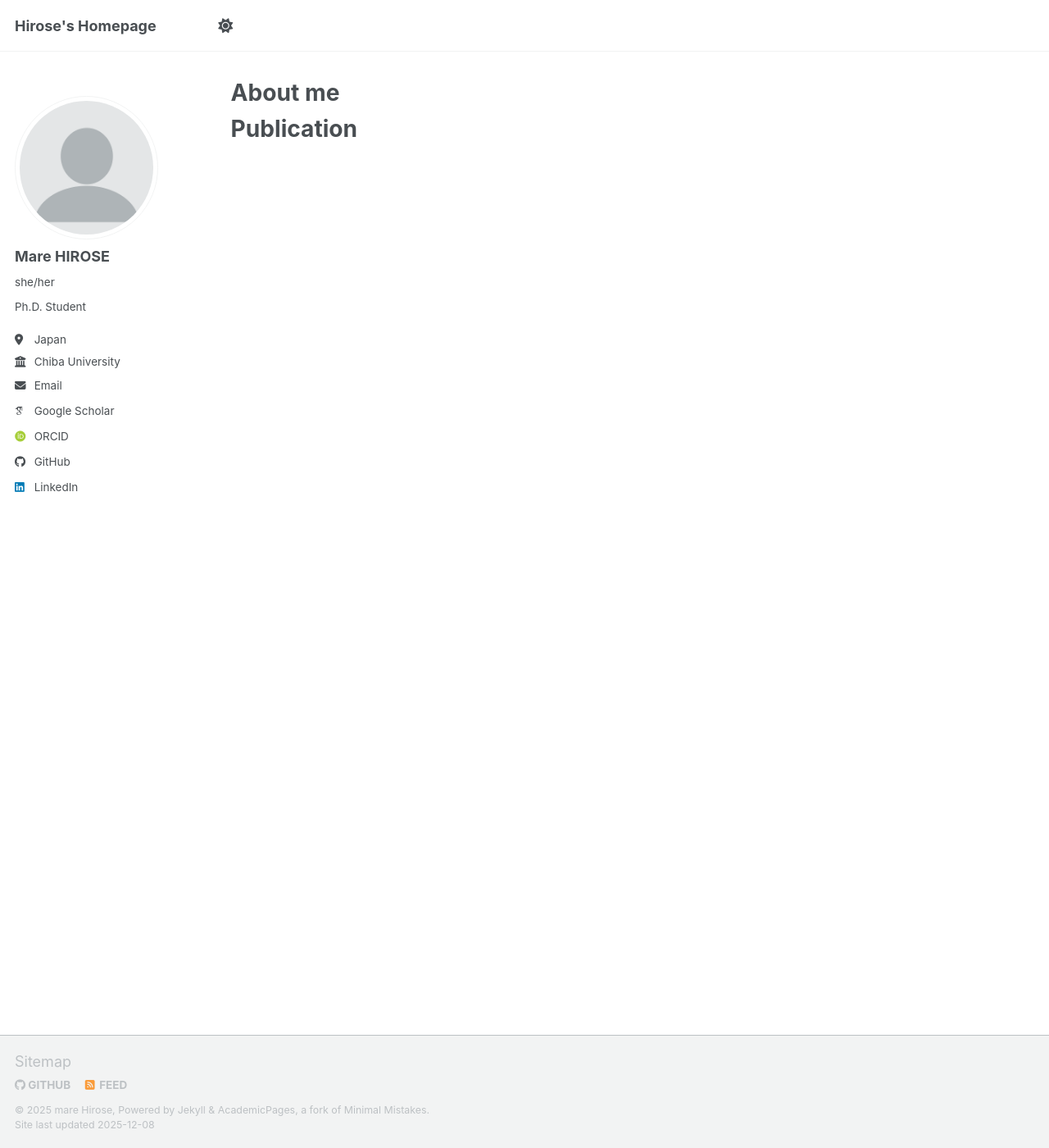
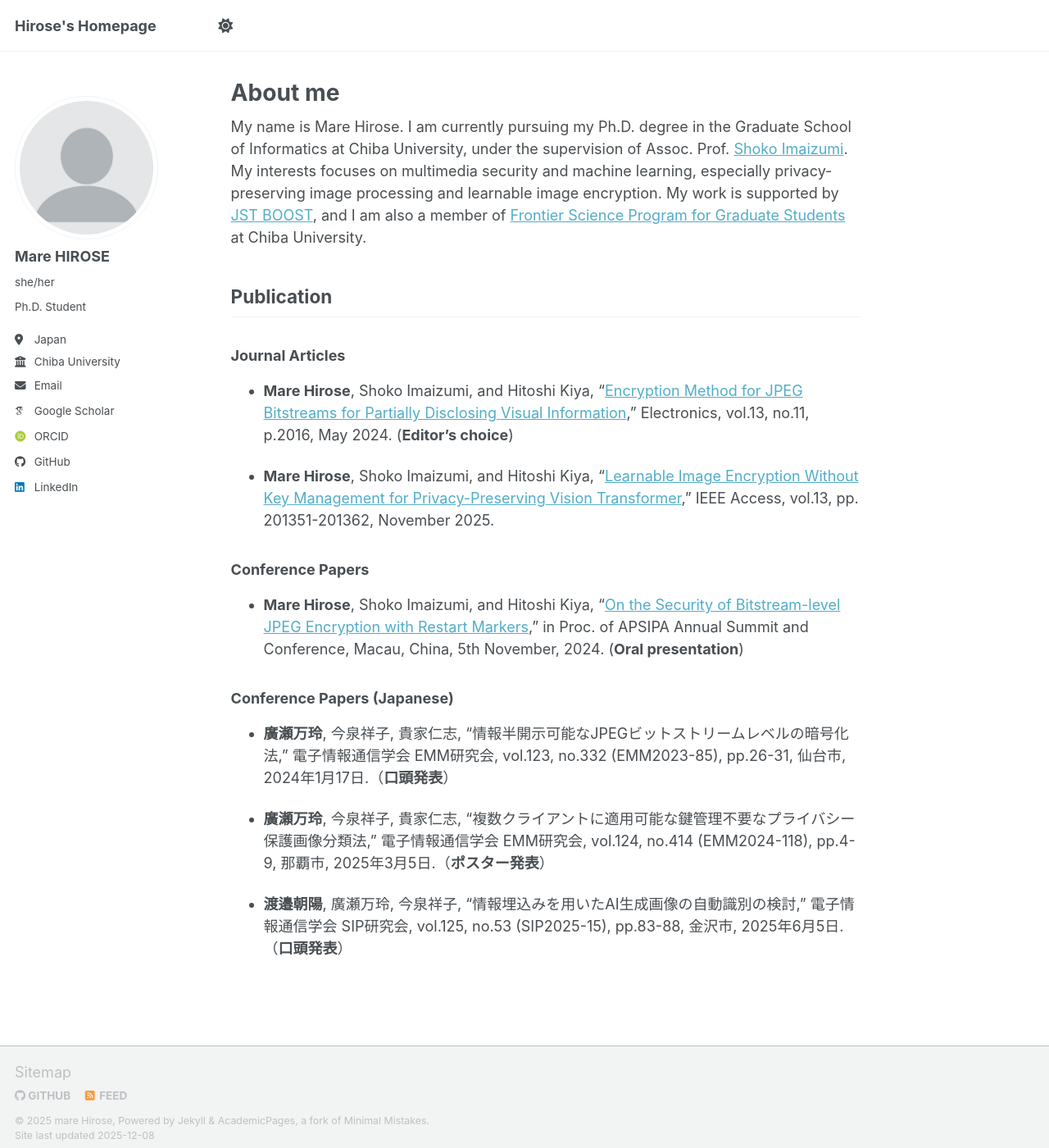
Before and after one commit to hirose-mare/.github.io, a Jekyll site: the page built from _pages/about.md, in a window 1280 px wide and 1400 px high. Shown: the whole window at 82% size. Built offline with Jekyll 4.4.1, drawn with Linux system fonts in a browser that asks for light colours; some web fonts are replaced; a script bundle is joined from its source files by our own code; library files that are not in the unit come from our copies.

Commit message:
Revise about page with personal and publication details
Updated the about page with personal information, publications, and conference papers.

```diff
--- a/_pages/about.md
+++ b/_pages/about.md
@@ -6,7 +6,24 @@ redirect_from:
   - /about/
   - /about.html
 ---
+My name is Mare Hirose. I am currently pursuing my Ph.D. degree in the Graduate School of Informatics at Chiba University, under the supervision of Assoc. Prof. [Shoko Imaizumi](https://msp.chiba-u.net/shoko_imaizumi/). My interests focuses on multimedia security and machine learning, especially privacy-preserving image processing and learnable image encryption. My work is supported by [JST BOOST](https://www.jst.go.jp/jisedai/boost-s/en/about/index.html), and I am also a member of [Frontier Science Program for Graduate Students]([https://www.jst.go.jp/jisedai/boost-s/en/about/index.html](https://www.se.chiba-u.jp/frontierscience/)) at Chiba University.
 
 
-Publication
-======
+## Publication
+### Journal Articles
+
+- **Mare Hirose**, Shoko Imaizumi, and Hitoshi Kiya, “[Encryption Method for JPEG Bitstreams for Partially Disclosing Visual Information](https://www.mdpi.com/2079-9292/13/11/2016),” Electronics, vol.13, no.11, p.2016, May 2024. (**Editor's choice**)
+
+- **Mare Hirose**, Shoko Imaizumi, and Hitoshi Kiya, “[Learnable Image Encryption Without Key Management for Privacy-Preserving Vision Transformer](https://ieeexplore.ieee.org/document/11261660/authors#authors),” IEEE Access, vol.13, pp. 201351-201362, November 2025.
+
+### Conference Papers
+
+- **Mare Hirose**, Shoko Imaizumi, and Hitoshi Kiya, “[On the Security of Bitstream-level JPEG Encryption with Restart Markers](https://ieeexplore.ieee.org/abstract/document/10849178),” in Proc. of APSIPA Annual Summit and Conference, Macau, China, 5th November, 2024. (**Oral presentation**)
+
+### Conference Papers (Japanese)
+
+- **廣瀬万玲**, 今泉祥子, 貴家仁志, “情報半開示可能なJPEGビットストリームレベルの暗号化法,” 電子情報通信学会 EMM研究会, vol.123, no.332 (EMM2023-85), pp.26-31, 仙台市, 2024年1月17日.（**口頭発表**）
+
+- **廣瀬万玲**, 今泉祥子, 貴家仁志, “複数クライアントに適用可能な鍵管理不要なプライバシー保護画像分類法,” 電子情報通信学会 EMM研究会, vol.124, no.414 (EMM2024-118), pp.4-9, 那覇市, 2025年3月5日.（**ポスター発表**）
+
+- **渡邉朝陽**, 廣瀬万玲, 今泉祥子, “情報埋込みを用いたAI生成画像の自動識別の検討,” 電子情報通信学会 SIP研究会, vol.125, no.53 (SIP2025-15), pp.83-88, 金沢市, 2025年6月5日.（**口頭発表**）
```
